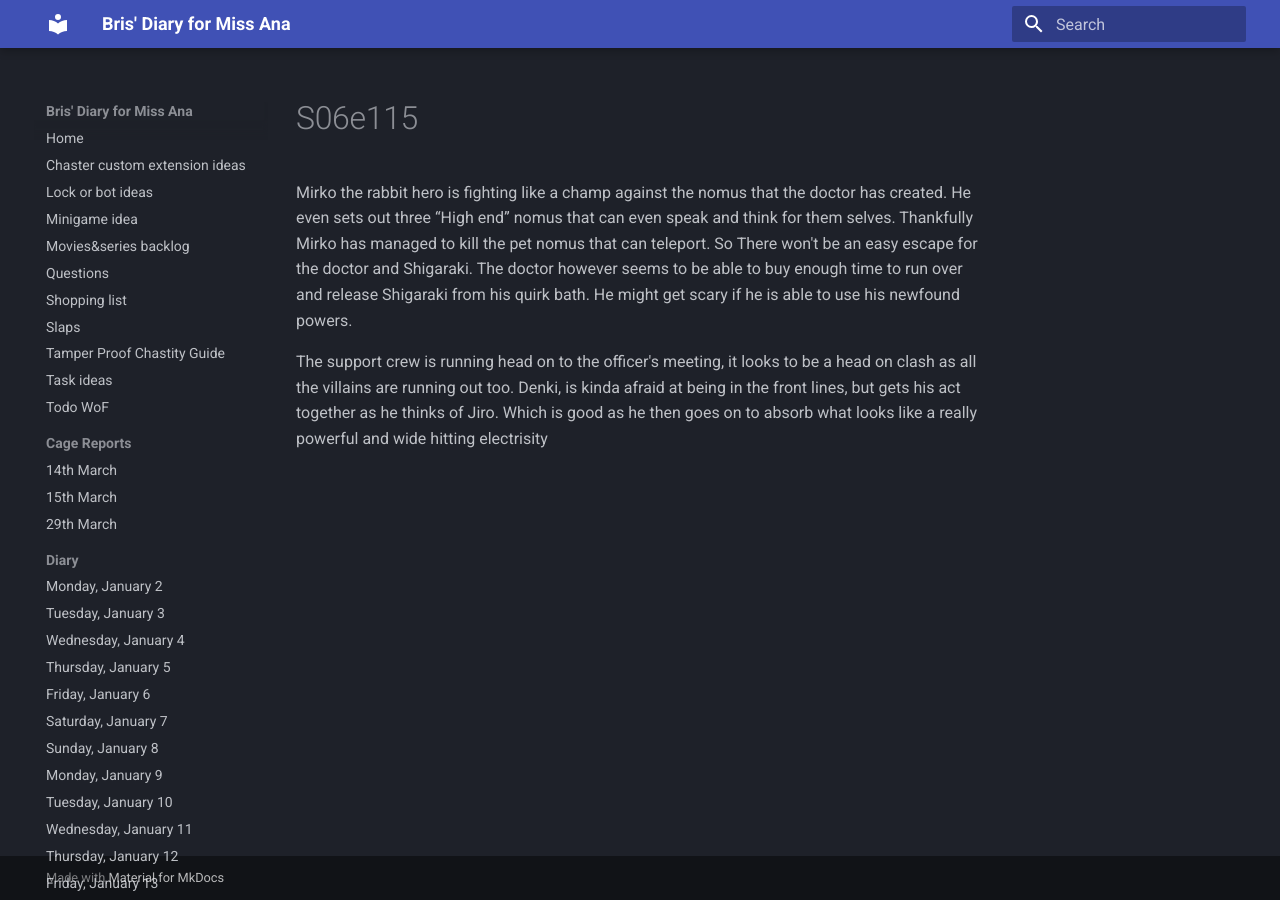
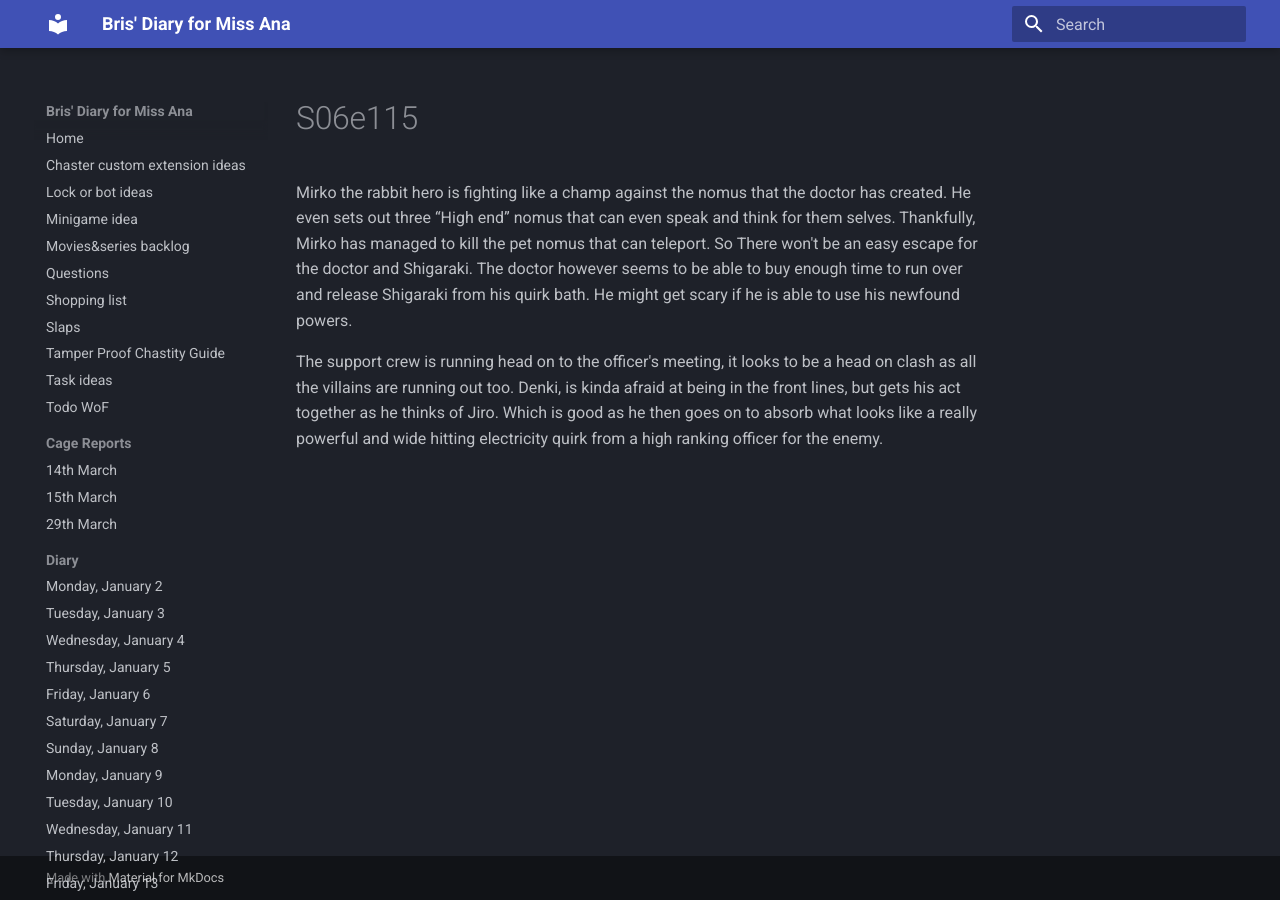
Before and after one commit to bris00/DFMA, an MkDocs documentation site: the page built from diary/Series/My Hero Academia/s06e115.md, in a window 1280 px wide. Built offline with MkDocs 1.6.1 and Material for MkDocs 9.7.7, drawn with Linux system fonts in a browser that asks for light colours.

Commit message:
vault backup: 2023-05-17 13:53:32
Affected files:
diary/Series/My Hero Academia/s06e115.md

```diff
--- a/diary/Series/My Hero Academia/s06e115.md
+++ b/diary/Series/My Hero Academia/s06e115.md
@@ -1,3 +1,3 @@
-Mirko the rabbit hero is fighting like a champ against the nomus that the doctor has created. He even sets out three “High end” nomus that can even speak and think for them selves. Thankfully Mirko has managed to kill the pet nomus that can teleport. So There won't be an easy escape for the doctor and Shigaraki. The doctor however seems to be able to buy enough time to run over and release Shigaraki from his quirk bath. He might get scary if he is able to use his newfound powers.
+Mirko the rabbit hero is fighting like a champ against the nomus that the doctor has created. He even sets out three “High end” nomus that can even speak and think for them selves. Thankfully, Mirko has managed to kill the pet nomus that can teleport. So There won't be an easy escape for the doctor and Shigaraki. The doctor however seems to be able to buy enough time to run over and release Shigaraki from his quirk bath. He might get scary if he is able to use his newfound powers.
 
-The support crew is running head on to the officer's meeting, it looks to be a head on clash as all the villains are running out too. Denki, is kinda afraid at being in the front lines, but gets his act together as he thinks of Jiro. Which is good as he then goes on to absorb what looks like a really powerful and wide hitting electrisity
+The support crew is running head on to the officer's meeting, it looks to be a head on clash as all the villains are running out too. Denki, is kinda afraid at being in the front lines, but gets his act together as he thinks of Jiro. Which is good as he then goes on to absorb what looks like a really powerful and wide hitting electricity quirk from a high ranking officer for the enemy.
```
